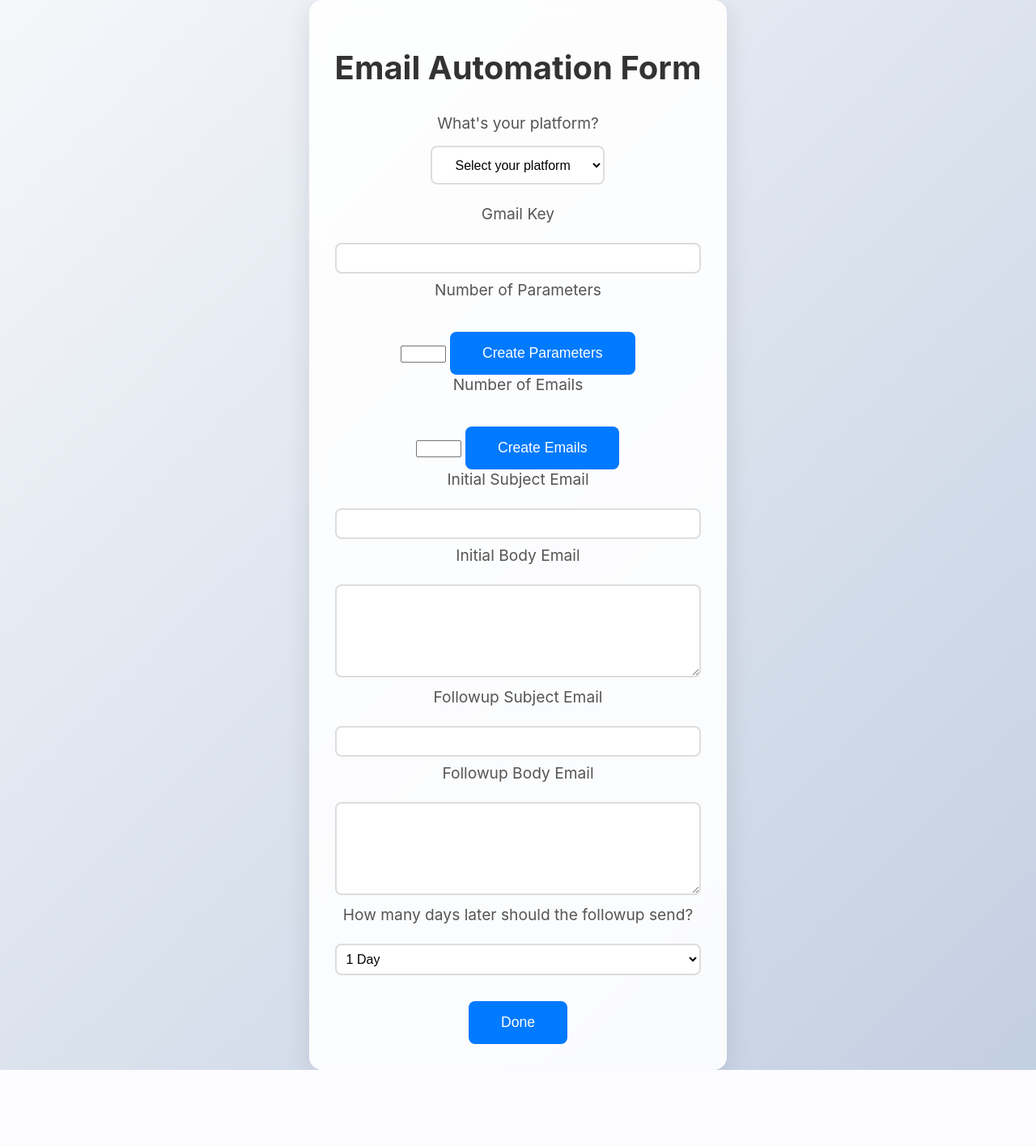
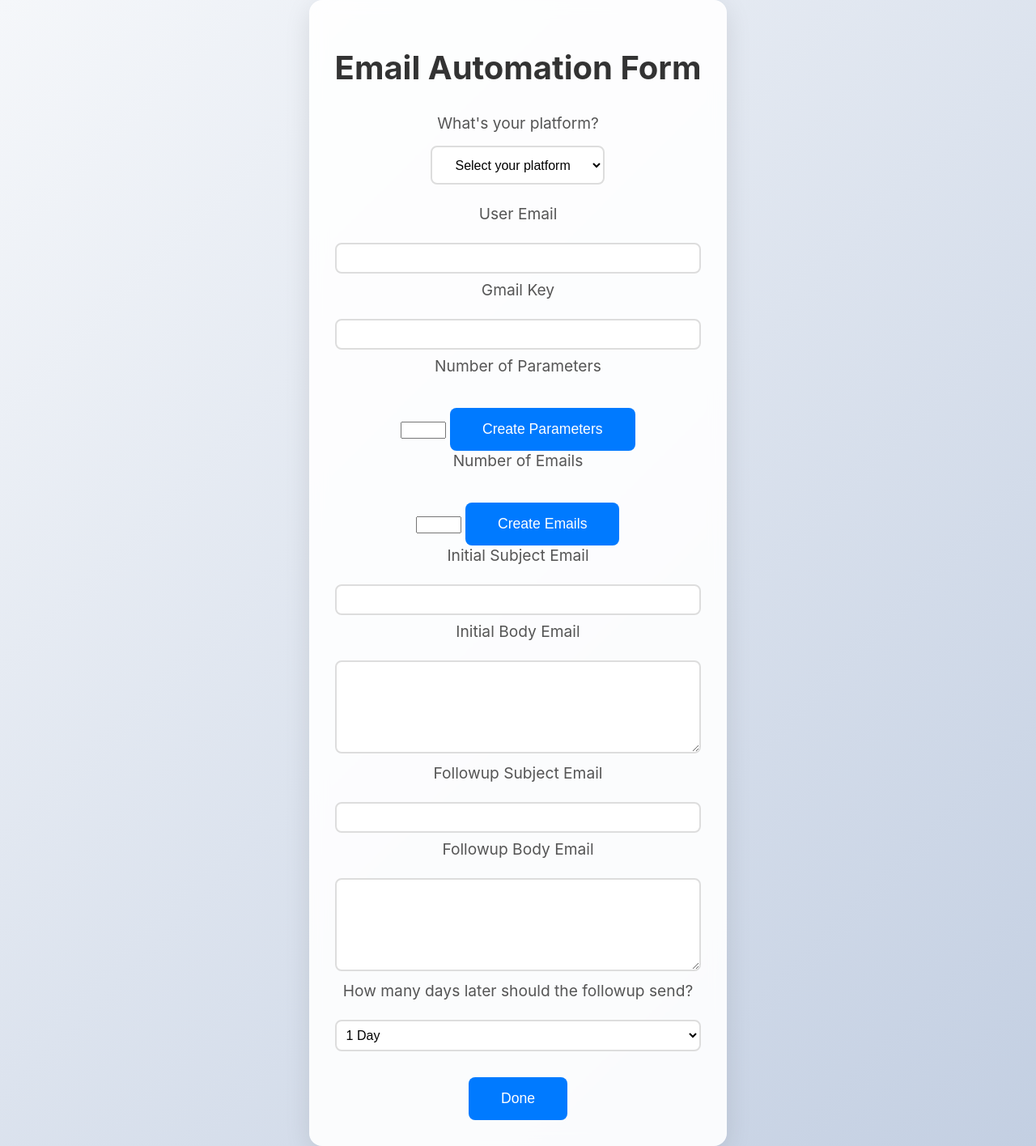
Before and after one commit to MaybeSam05/MailMerge, a Flask app: page /parameters in a window 1280 px wide. Shown: the whole page at 81% size. Before the commit the page ends 1322 px from the top, so only its background shows below. Run offline with Flask 3, Linux system fonts and the light colour scheme.

Commit message:
user email + platform moved

```diff
--- a/app.py
+++ b/app.py
@@ -16,6 +16,8 @@ def parameters():
 def submit():
     # Step 1: Collect Gmail key
     gmail_key = request.form.get('gmailKey')
+
+    userEmail = request.form.get('userEmail')
 
     platform = request.form.get('platform')
 
@@ -43,6 +45,7 @@ def submit():
     # Step 6: Return or process data
     data = {
         "platform": platform,
+        "user_email": userEmail,
         "gmail_key": gmail_key,
         "replace_values": replace_values,
         "emails_data": emails_data,
--- a/templates/parameters.html
+++ b/templates/parameters.html
@@ -98,6 +98,11 @@
           </div>
         <!-- Gmail Key -->
         <div>
+            <label for="userEmail">User Email</label>
+            <input type="text" id="userEmail" name="userEmail" class="dynamic-input" required>
+          </div>
+
+        <div>
           <label for="gmailKey">Gmail Key</label>
           <input type="text" id="gmailKey" name="gmailKey" class="dynamic-input" required>
         </div>
```
